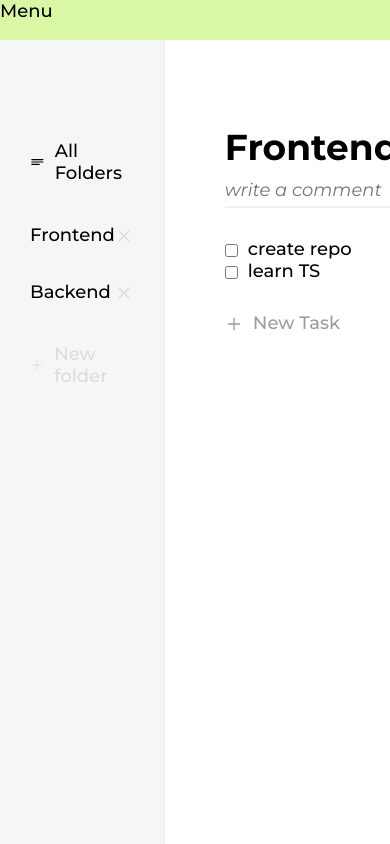
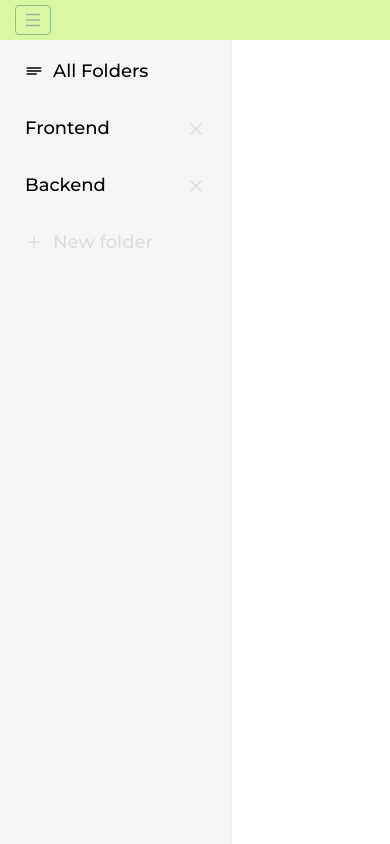
Before and after one commit to alienaline/tasks-app, a React (Create React App) app: page / in a window 390 px wide. Both pictures are taken after a click on the button "Frontend". Shown: the top 844 px of the page. Built offline with nearby package versions, Linux system fonts and the light colour scheme.

Commit message:
need to fix problem with adding tasks to folders

```diff
--- a/src/App.css
+++ b/src/App.css
@@ -6,3 +6,9 @@
   display: grid;
   grid-template-columns: 1fr 4fr;
 }
+
+@media (max-width: 960px) {
+  .desktop {
+    display: block;
+  }
+}
--- a/src/App.jsx
+++ b/src/App.jsx
@@ -1,17 +1,21 @@
+/* eslint-disable no-unused-vars */
 import React, {useState} from 'react';
 import Header from './components/Header/Header';
 import Menu from './components/Menu/Menu';
 import Display from './components/Display/Display';
 import './App.css';
+import { Prev } from 'react-bootstrap/esm/PageItem';
 
 function App() {
-  const [folders, setFolders] = useState([{'id': 0, 'folderName': 'Frontend', 'tasksList': ['create repo', 'learn TS']}, {'id': 1, 'folderName': 'Backend', 'tasksList': ['learn Python']}]);
+  const [folders, setFolders] = useState([{'id': 0, 'folderName': 'Frontend', 'colorId': 0}, {'id': 1, 'folderName': 'Backend', 'colorId': 1}]);
+  const [tasks, setTasks] = useState([{'id': 0, 'folderId': 0, 'text': 'learnJs'}, {'id': 1, 'folderId': 1, 'text': 'learn python'}]);
   const [currentFolder, setCurrentFolder] = useState();
+  let nextId = 0;
+
 
   const chooseFolderHandler = (folderId) => {
     setCurrentFolder(folders[folderId]);
   };
-
 
   const deleteFolderHandler = (folderId) => {
     const folderFiltered = folders.filter(elem => elem.id !== folderId);
@@ -20,6 +24,10 @@ function App() {
     if (currentFolder.id == folderId) {
       setCurrentFolder();
     }
+  };
+
+  const addTaskHandler = (folderId, text) => {
+    setTasks([tasks, {'id': nextId++, 'folderId': folderId, 'text': text}]);
   };
 
   return (
@@ -32,7 +40,9 @@ function App() {
           folders={folders}
           currentFolder={currentFolder}/>
         <Display
-          currentFolder={currentFolder}/>
+          currentFolder={currentFolder}
+          tasks={tasks}
+          onClick={addTaskHandler} />
       </div>
     </div>
   );
--- a/src/components/Display/Display.jsx
+++ b/src/components/Display/Display.jsx
@@ -17,9 +17,12 @@ function Display(props) {
                     currentFolder={props.currentFolder} />
                 <hr />
                 <TasksList
-                    currentFolder={props.currentFolder} />
+                    currentFolder={props.currentFolder}
+                    tasks={props.tasks} />
                 <TasksListForm
-                    currentFolder={props.currentFolder} />
+                    currentFolder={props.currentFolder}
+                    tasks={props.tasks}
+                    onClick={props.onClick} />
             </div>
         </DisplayStyles>
     );
@@ -27,6 +30,8 @@ function Display(props) {
 
 Display.propTypes = {
     currentFolder: PropTypes.object,
+    tasks: PropTypes.array,
+    onClick: PropTypes.func
 };
 
 export default Display;
--- a/src/components/Display/TasksList.jsx
+++ b/src/components/Display/TasksList.jsx
@@ -1,20 +1,23 @@
+/* eslint-disable no-unused-vars */
 import React from 'react';
 import PropTypes from 'prop-types';
 
 function TasksList(props) {
 
     if (props.currentFolder) {
+        const list = [...props.tasks.filter((e) => e.folderId == props.currentFolder.id)];
+
         return (
             <ul className='tasksList'>
-                {props.currentFolder.tasksList.map((item) =>
-                    <li key={item.toString()}
+                {list.map((item) =>
+                    <li key={item.id.toString()}
                         className='task'>
-                        <label key={item.toString()}
+                        <label key={item.id.toString()}
                                 className='taskText'>
                             <input type='checkbox'
-                                    key={item.toString()}
+                                    key={item.id.toString()}
                                     className='icon checkbox' />
-                            {item}
+                            {item.text}
                         </label>
                     </li>
                 )}
@@ -30,7 +33,8 @@ function TasksList(props) {
 }
 
 TasksList.propTypes = {
-    currentFolder: PropTypes.object
+    currentFolder: PropTypes.object,
+    tasks: PropTypes.array
 };
 
 export default TasksList;
--- a/src/components/Display/TasksListForm.jsx
+++ b/src/components/Display/TasksListForm.jsx
@@ -1,11 +1,12 @@
 /* eslint-disable no-unused-vars */
-import React, {useState} from 'react';
+import React, {useState, useRef} from 'react';
 import {AiOutlinePlus} from 'react-icons/ai';
 import PropTypes from 'prop-types';
 
 
 function TasksListForm(props) {
     const [activeState, setActiveState] = useState(false);
+    const inputRef = useRef();
 
     const changeState = () => {
         setActiveState(prev => !prev);
@@ -21,13 +22,17 @@ function TasksListForm(props) {
             </button>
             <form className={`form ${activeState ? 'active' : 'disabled'}`}>
                 <input
+                    ref={inputRef}
                     type='text'
                     maxLength={120}
                     placeholder='write a task here'
                     className='inputTasksForm'>
                 </input>
-                <button type='submit'
-                        className='buttonSubmit'>Add to list</button>
+                <button type='button'
+                        className='buttonSubmit'
+                        onClick={() => props.onClick(props.currentFolder.id, inputRef.current)}>
+                        Add to list
+                </button>
                 <button type='button'
                         className='buttonCancel'
                         onClick={() => changeState()}>
@@ -39,7 +44,8 @@ function TasksListForm(props) {
 }
 
 TasksListForm.propTypes = {
-    currentFolder: PropTypes.object
+    currentFolder: PropTypes.object,
+    onClick: PropTypes.func,
 };
 
 export default TasksListForm;
--- a/src/components/Header/Header.jsx
+++ b/src/components/Header/Header.jsx
@@ -1,5 +1,6 @@
 import React from 'react';
 import { HeaderStyles } from '../../styles/HeaderStyles';
+import {AiOutlineMenu} from 'react-icons/ai';
 
 function Header() {
     return (
@@ -7,7 +8,7 @@ function Header() {
             <div className='menu'>
                 <button type='button'
                         className='menuButton'>
-                        Menu
+                        <AiOutlineMenu className='icon' />
                 </button>
             </div>
         </HeaderStyles>
--- a/src/components/Menu/Menu.jsx
+++ b/src/components/Menu/Menu.jsx
@@ -18,7 +18,7 @@ function Menu(props) {
                 <ul>
                     {props.folders.map((item) =>
                         <li className='folderButton'
-                            key={item.id}
+                            key={item.folderName}
                             id={item.id}>
                             <ButtonFolder
                                 id={item.id}
--- a/src/styles/HeaderStyles.js
+++ b/src/styles/HeaderStyles.js
@@ -3,6 +3,8 @@ import styled from 'styled-components';
 export const HeaderStyles = styled.header`
     height: 40px;
     background-color: #DAF7A6;
+    display: flex;
+    align-items: center;
 
     .menu {
         display: none;
@@ -10,11 +12,19 @@ export const HeaderStyles = styled.header`
 
     @media (max-width: 960px) {
         .menu {
-            display: flex;
-
+            display: block;
+            margin: 0 15px;
         }
 
         .menuButton {
+            display: flex;
+            border: 1px solid #8FBC8B;
+            border-radius: 4px;
+            padding: 5px 8px;
+        }
+
+        .icon {
+            color: #8FBC8B;
         }
     }
 `;
--- a/src/styles/MenuStyles.js
+++ b/src/styles/MenuStyles.js
@@ -49,4 +49,15 @@ export const MenuStyles = styled.div`
             color: #696969;
         }
     }
+
+    @media (max-width: 960px) {
+        display: absolute;
+        width: 230px;
+
+        .menu {
+            display: block;
+            margin: 0 15px;
+            width: 200px;
+        }
+    }
 `;
```
